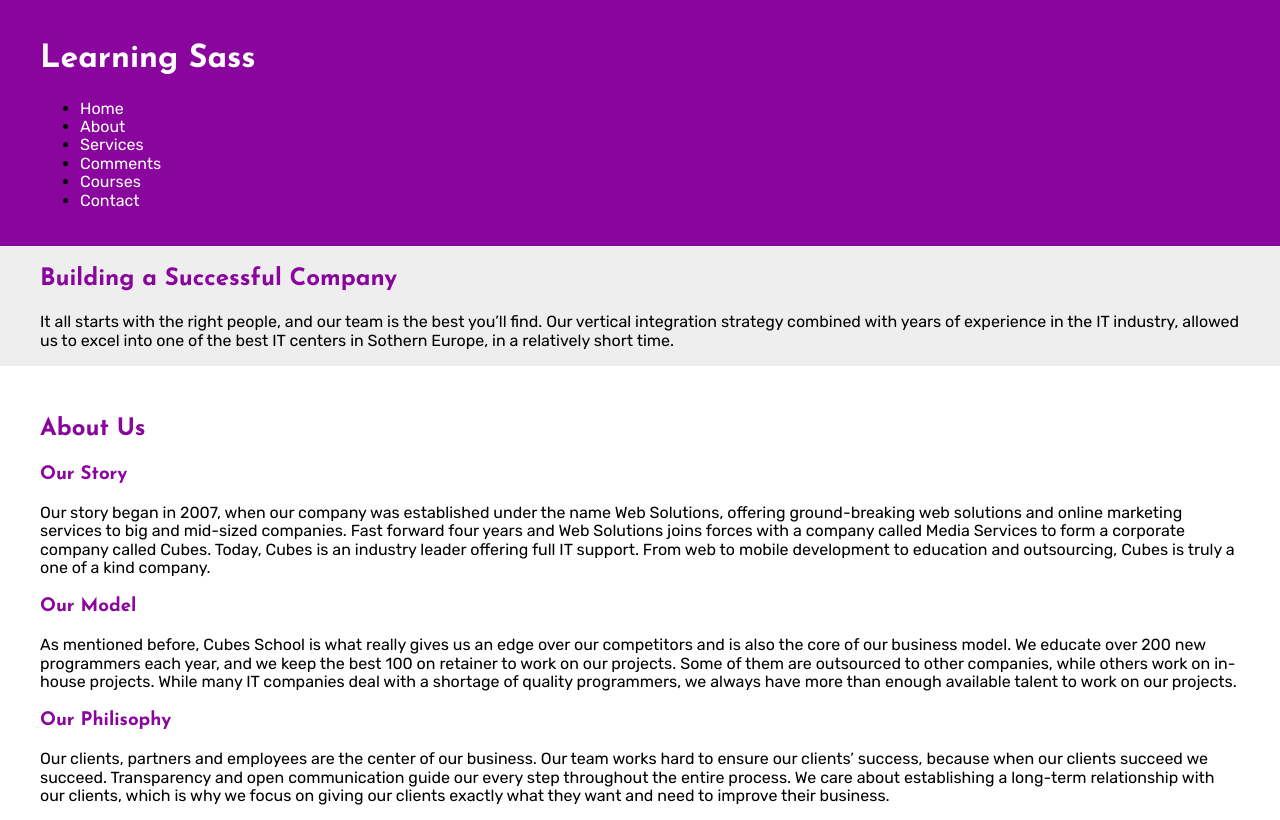
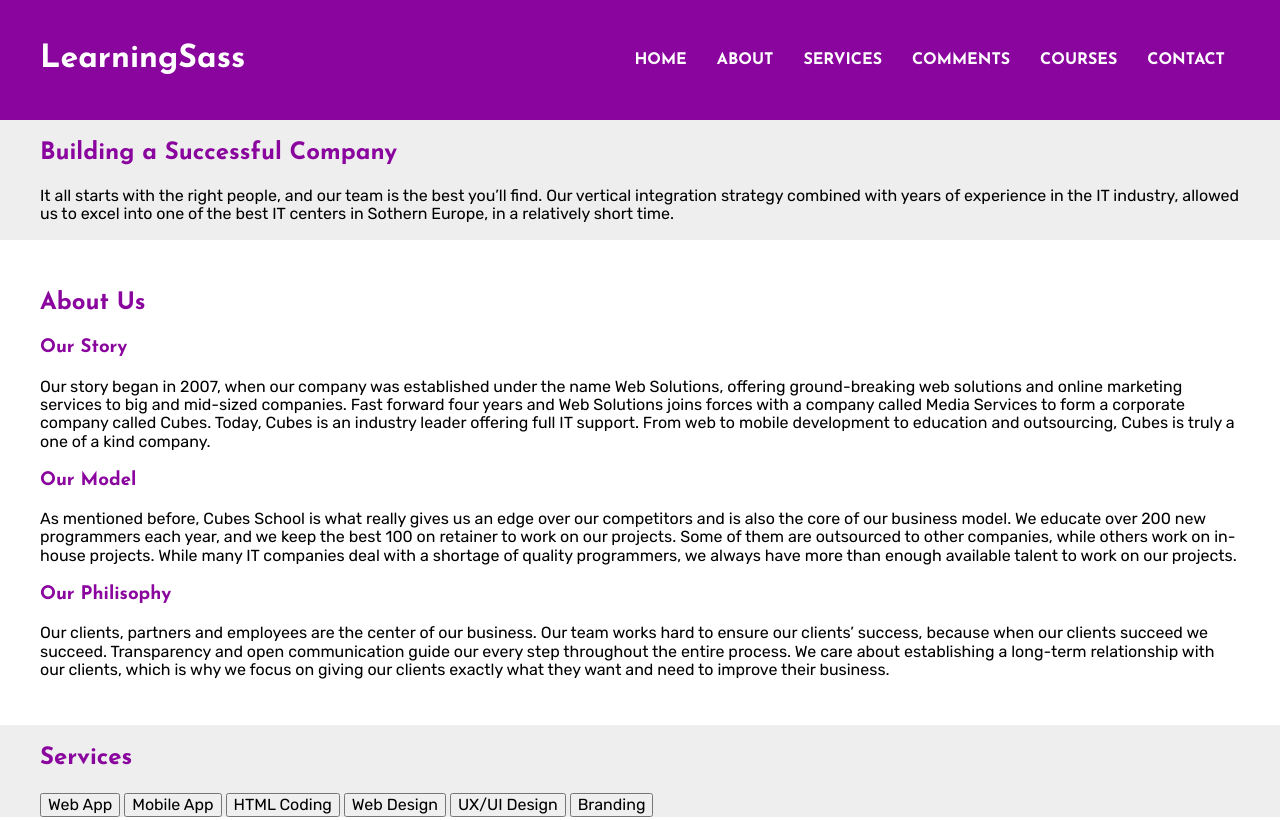
Before and after one commit to milosRad1355/learningSass, a plain HTML site: page public_html/index.html in a window 1280 px wide. Shown: the top 820 px of the page. Drawn offline with nearby package versions, Linux system fonts and the light colour scheme; files that its build step writes are made by us from their sources.

Commit message:
Header done

```diff
--- a/public_html/index.html
+++ b/public_html/index.html
@@ -15,8 +15,8 @@
     <body>
         <header>
             <div class="container">
+               <h1 class="branding"><a href="#">LearningSass</a></h1>
                 <nav>
-                    <h1 class="branding"><a href="#">Learning Sass</a></h1>
                     <ul>
                         <li><a href="#home">Home</a></li>
                         <li><a href="#about">About</a></li>
--- a/public_html/scss/partials/_header.scss
+++ b/public_html/scss/partials/_header.scss
@@ -1,11 +1,91 @@
 $header-bg: $purple;
 $header-link-color: $white;
+$nav-font: $josefin;
+$nav-link-hover: $green;
 
 header{
     padding: 20px 0;
     background-color: $header-bg;
+
+    .branding{
+        text-align: center;
+
+        a{
+            color: $header-link-color;
+        }
+    }
+
+    nav{
+        ul{
+            list-style: none;
+            padding-left: 0;
+
+            li{
+
+                a{
+                    display: block;
+                    padding: 5px 0;
+                    color: $header-link-color;
+                    text-align: center;
+                    font-family: $nav-font;
+                    text-transform: uppercase;
+                    font-weight: $font-bold;
+
+                    &:hover, &:active{
+                        color: $nav-link-hover;
+                    }
+
+                }//a end
+            }//li end
+        }//ul end
+
+    }//nav end
+}//header end
+
+@media(min-width:768px){
+
+    header{
+
+        .container{
+            display: flex;
+            justify-content: space-between;
+            align-items: center;
+
+            nav{
+                ul{
+                   display: flex;
+                   li{
+                       a{
+                           padding: 5px 5px;
+                       }
+                   }
+                }//ul end
+            }//nav end
+        }//.container end
+    }//end header
 }
 
-header a{
+@media(min-width:992px){
+
+    header{
+
+        .container{
+
+
+            nav{
+                ul{
+
+                   li{
+                       a{
+                           padding: 5px 15px;
+                       }
+                   }
+                }//ul end
+            }//nav end
+        }//.container end
+    }//end header
+}
+
+/*header a{
     color: $header-link-color;
-}
+}*/
```
Also changed, not shown: public_html/css/theme.css, 1 other file.
